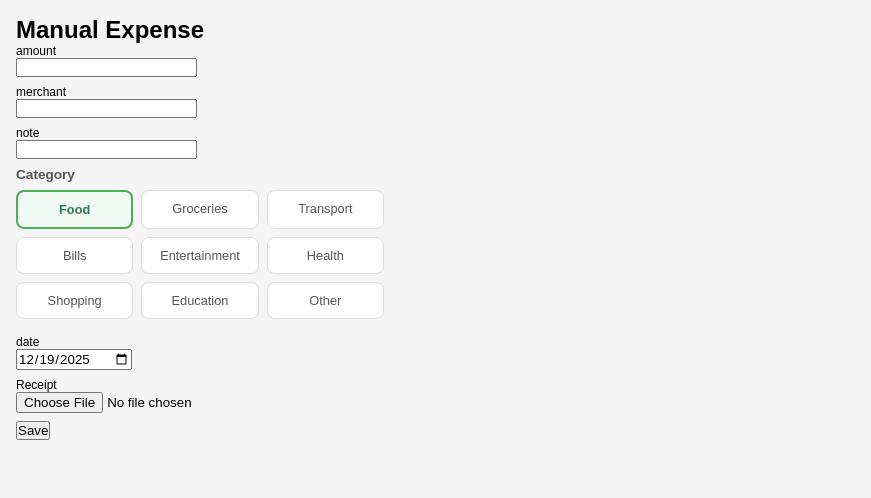
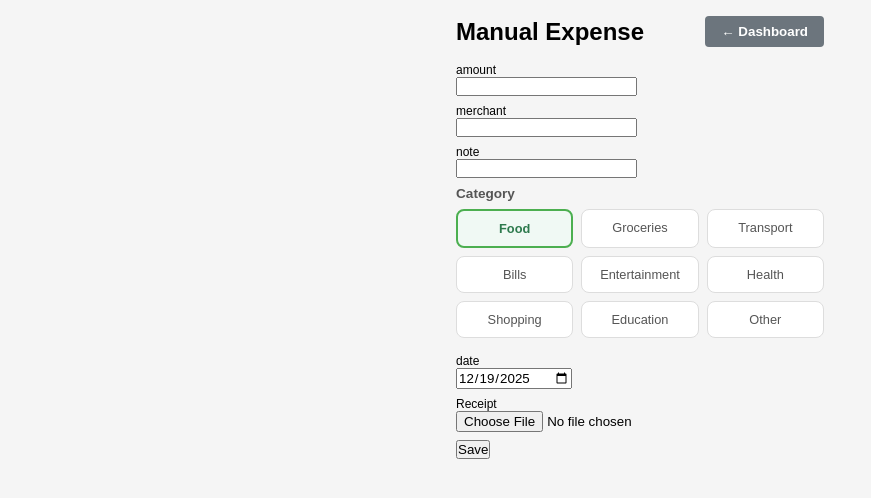
Before and after one commit to Kanushka-21/MoneyManagementApp, a React (Vite) app: page /add in a window 1280 px wide. Shown: the top 498 px of the page, without its empty margins (0-871 px from the left). Built offline with nearby package versions, Linux system fonts and the light colour scheme; no server answers; what chartjs-plugin-datalabels would draw is missing.

Commit message:
Add dashboard navigation to all components - no more dead ends

```diff
--- a/src/components/ConfirmExpense.jsx
+++ b/src/components/ConfirmExpense.jsx
@@ -21,7 +21,7 @@ export default function ConfirmExpense() {
         date: new Date(form.date || new Date()).toISOString(),
         source: 'voice'
       });
-      navigate('/transactions');
+      navigate('/');
     } catch (e) { alert(e.message); }
     finally { setLoading(false); }
   }
@@ -29,8 +29,24 @@ export default function ConfirmExpense() {
   if (!transcript) return <div style={{padding:'1rem'}}>No data to confirm.</div>;
 
   return (
-    <div style={{padding:'1rem'}}>
-      <h2>Confirm Expense</h2>
+    <div style={{padding:'1rem',maxWidth:500,margin:'0 auto'}}>
+      <div style={{ display: 'flex', justifyContent: 'space-between', alignItems: 'center', marginBottom: '1rem' }}>
+        <h2 style={{ margin: 0 }}>Confirm Expense</h2>
+        <button
+          onClick={() => navigate('/')}
+          style={{
+            padding: '0.5rem 1rem',
+            background: '#6c757d',
+            color: '#fff',
+            border: 'none',
+            borderRadius: '4px',
+            cursor: 'pointer',
+            fontWeight: '600'
+          }}
+        >
+          ← Dashboard
+        </button>
+      </div>
       {['amount','currency','category','merchant','date','note'].map(field => (
         <div key={field} style={{marginBottom:'0.5rem'}}>
           <label style={{display:'block',fontSize:'0.75rem',opacity:0.7}}>{field}</label>
--- a/src/components/ExpenseForm.jsx
+++ b/src/components/ExpenseForm.jsx
@@ -1,9 +1,11 @@
 import React, { useState } from 'react';
+import { useNavigate } from 'react-router-dom';
 import { saveTransaction } from '../services/firestoreService.js';
 import { uploadReceipt } from '../services/storageService.js';
 import { CATEGORIES } from '../utils/categories.js';
 
 export default function ExpenseForm() {
+  const navigate = useNavigate();
   const [form, setForm] = useState({ amount:'', currency:'LKR', category:'Food', merchant:'', date:new Date().toISOString().substring(0,10), note:'' });
   const [file, setFile] = useState(null);
   const [loading,setLoading] = useState(false);
@@ -18,13 +20,31 @@ export default function ExpenseForm() {
       setForm({ amount:'', currency:'LKR', category:'Food', merchant:'', date:new Date().toISOString().substring(0,10), note:'' });
       setFile(null);
       alert('Saved');
+      navigate('/');
     } catch (err) { alert(err.message); }
     finally { setLoading(false); }
   }
 
   return (
-    <form onSubmit={submit} style={{padding:'1rem',maxWidth:400}}>
-      <h2>Manual Expense</h2>
+    <form onSubmit={submit} style={{padding:'1rem',maxWidth:400,margin:'0 auto'}}>
+      <div style={{ display: 'flex', justifyContent: 'space-between', alignItems: 'center', marginBottom: '1rem' }}>
+        <h2 style={{ margin: 0 }}>Manual Expense</h2>
+        <button
+          type="button"
+          onClick={() => navigate('/')}
+          style={{
+            padding: '0.5rem 1rem',
+            background: '#6c757d',
+            color: '#fff',
+            border: 'none',
+            borderRadius: '4px',
+            cursor: 'pointer',
+            fontWeight: '600'
+          }}
+        >
+          ← Dashboard
+        </button>
+      </div>
       {['amount','merchant','note'].map(k => (
         <div key={k} style={{marginBottom:'0.5rem'}}>
           <label style={{display:'block',fontSize:'0.75rem'}}>{k}</label>
--- a/src/components/LiabilityList.jsx
+++ b/src/components/LiabilityList.jsx
@@ -1,8 +1,10 @@
 import React, { useEffect, useState } from 'react';
+import { useNavigate } from 'react-router-dom';
 import { listLiabilities, deleteLiability, updateLiability } from '../services/firestoreService.js';
 import LiabilityForm from './LiabilityForm.jsx';
 
 export default function LiabilityList({ onClose, asModal = false }) {
+  const navigate = useNavigate();
   const [liabilities, setLiabilities] = useState([]);
   const [loading, setLoading] = useState(true);
   const [filter, setFilter] = useState('all'); // all, pending, paid, overdue
@@ -135,7 +137,7 @@ export default function LiabilityList({ onClose, asModal = false }) {
           >
             + Add Payment
           </button>
-          {asModal && (
+          {asModal ? (
             <button
               onClick={onClose}
               style={{
@@ -149,6 +151,21 @@ export default function LiabilityList({ onClose, asModal = false }) {
               }}
             >
               Close
+            </button>
+          ) : (
+            <button
+              onClick={() => navigate('/')}
+              style={{
+                padding: '0.5rem 1rem',
+                background: '#2196F3',
+                color: '#fff',
+                border: 'none',
+                borderRadius: '4px',
+                cursor: 'pointer',
+                fontWeight: '600'
+              }}
+            >
+              ← Dashboard
             </button>
           )}
         </div>
--- a/src/components/Profile.jsx
+++ b/src/components/Profile.jsx
@@ -1,12 +1,30 @@
 import React from 'react';
+import { useNavigate } from 'react-router-dom';
 import { useCurrentUser } from '../services/authService.js';
 
 export default function Profile() {
+  const navigate = useNavigate();
   const user = useCurrentUser();
   if (!user) return <div style={{padding:'1rem'}}>Not logged in.</div>;
   return (
-    <div style={{padding:'1rem'}}>
-      <h2>Profile</h2>
+    <div style={{padding:'1rem',maxWidth:500,margin:'0 auto'}}>
+      <div style={{ display: 'flex', justifyContent: 'space-between', alignItems: 'center', marginBottom: '1rem' }}>
+        <h2 style={{ margin: 0 }}>Profile</h2>
+        <button
+          onClick={() => navigate('/')}
+          style={{
+            padding: '0.5rem 1rem',
+            background: '#2196F3',
+            color: '#fff',
+            border: 'none',
+            borderRadius: '4px',
+            cursor: 'pointer',
+            fontWeight: '600'
+          }}
+        >
+          ← Back to Dashboard
+        </button>
+      </div>
       <p><strong>Name:</strong> {user.displayName}</p>
       <p><strong>Email:</strong> {user.email}</p>
     </div>
--- a/src/components/TransactionList.jsx
+++ b/src/components/TransactionList.jsx
@@ -1,7 +1,9 @@
 import React, { useEffect, useState } from 'react';
+import { useNavigate } from 'react-router-dom';
 import { listTransactions, deleteTransaction } from '../services/firestoreService.js';
 
 export default function TransactionList() {
+  const navigate = useNavigate();
   const [txs, setTxs] = useState([]);
   const [loading, setLoading] = useState(true);
 
@@ -21,7 +23,23 @@ export default function TransactionList() {
   if (loading) return <div style={{padding:'1rem'}}>Loading...</div>;
   return (
     <div style={{padding:'1rem'}}>
-      <h2>Transactions</h2>
+      <div style={{ display: 'flex', justifyContent: 'space-between', alignItems: 'center', marginBottom: '1rem' }}>
+        <h2 style={{ margin: 0 }}>Transactions</h2>
+        <button
+          onClick={() => navigate('/')}
+          style={{
+            padding: '0.5rem 1rem',
+            background: '#2196F3',
+            color: '#fff',
+            border: 'none',
+            borderRadius: '4px',
+            cursor: 'pointer',
+            fontWeight: '600'
+          }}
+        >
+          ← Back to Dashboard
+        </button>
+      </div>
       {txs.map(t => (
         <div key={t.id} style={{background:'#fff',marginBottom:'0.5rem',padding:'0.5rem',borderRadius:'6px',display:'flex',justifyContent:'space-between'}}>
           <div>
```
